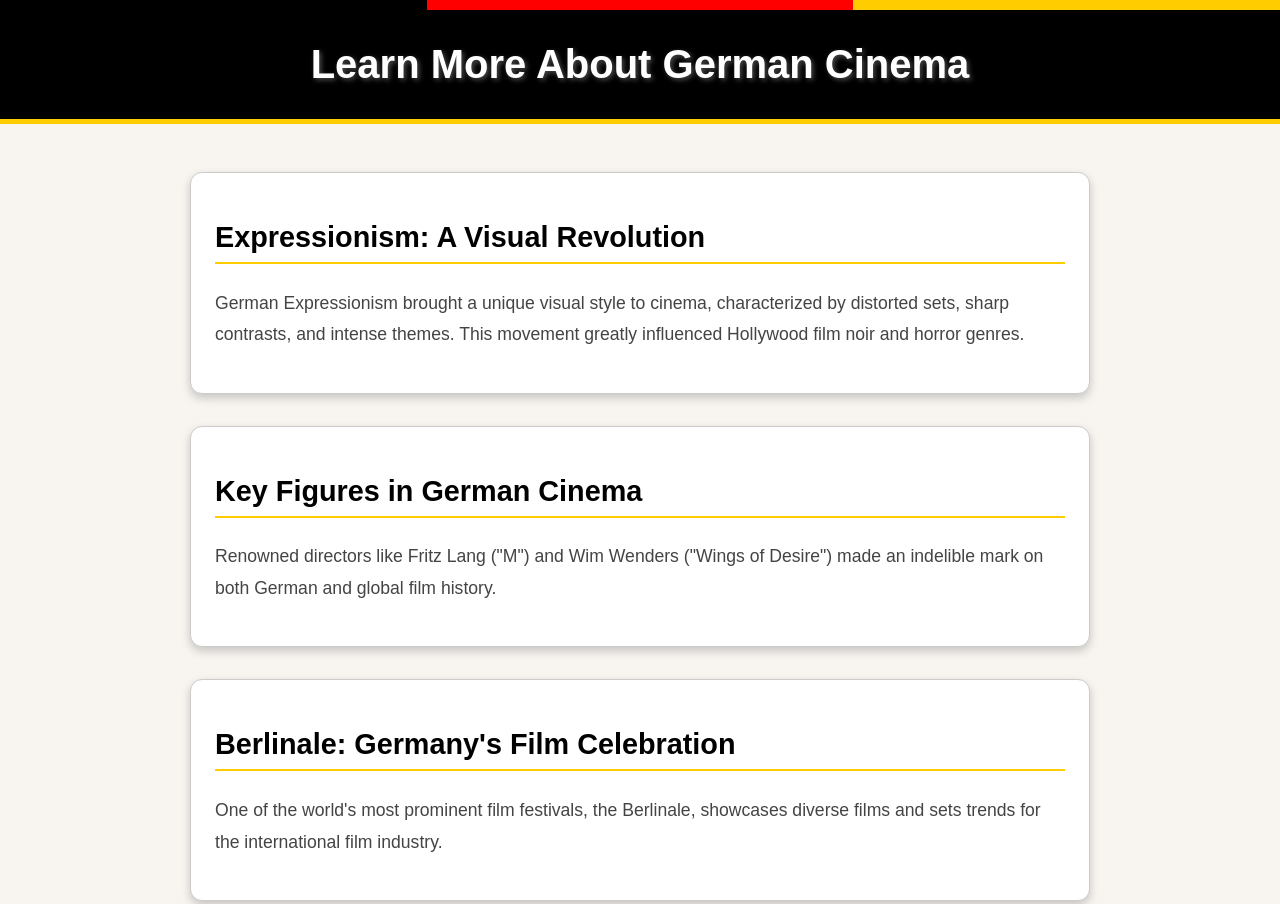
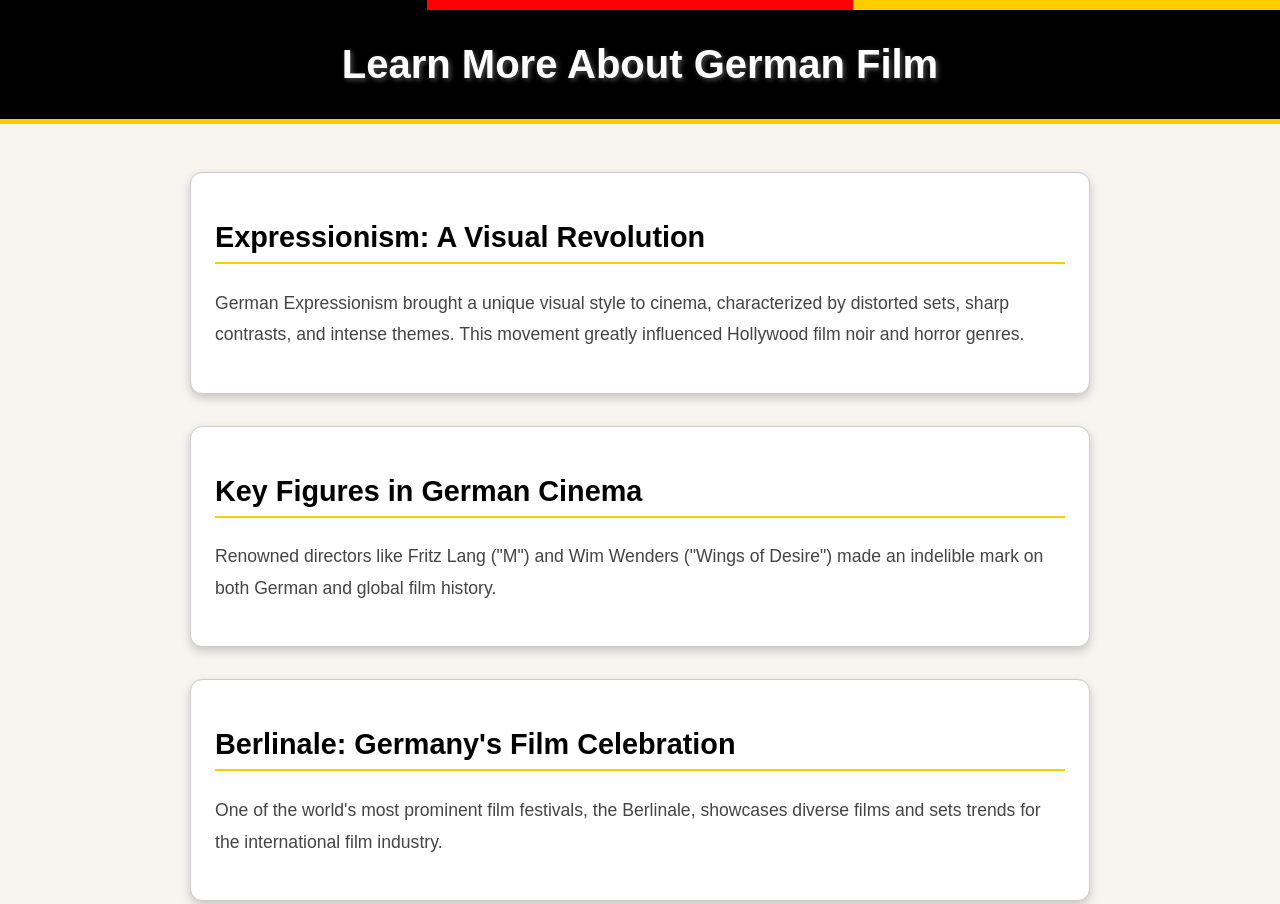
Before and after one commit to SquirrelWithAKeyboard/GermanFilm, a plain HTML site: page learn.html in a window 1280 px wide. Shown: the top 904 px of the page. Drawn offline with Linux system fonts and the light colour scheme.

Commit message:
Update learn.html

```diff
--- a/learn.html
+++ b/learn.html
@@ -94,7 +94,7 @@
 <body>
     <div class="flag-bar"></div>
     <header>
-        Learn More About German Cinema
+        Learn More About German Film
     </header>
 
     <div class="content">
```
